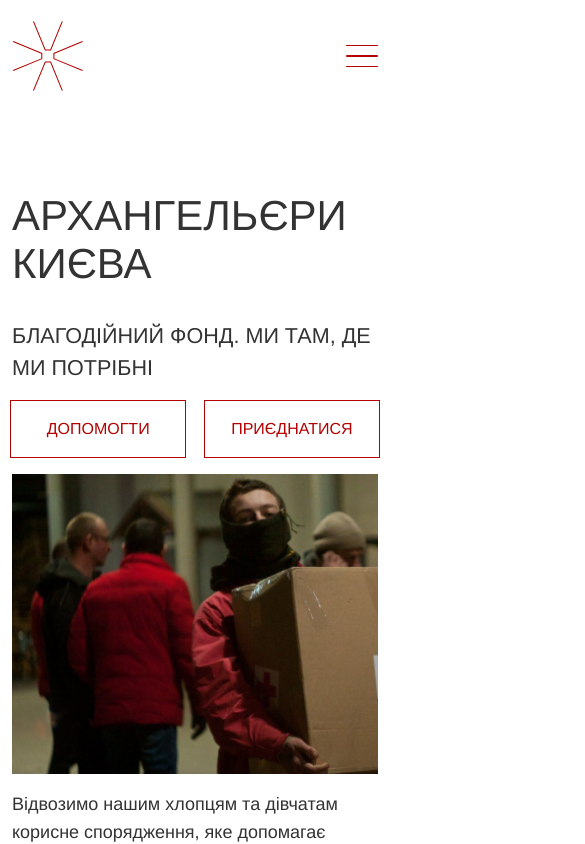
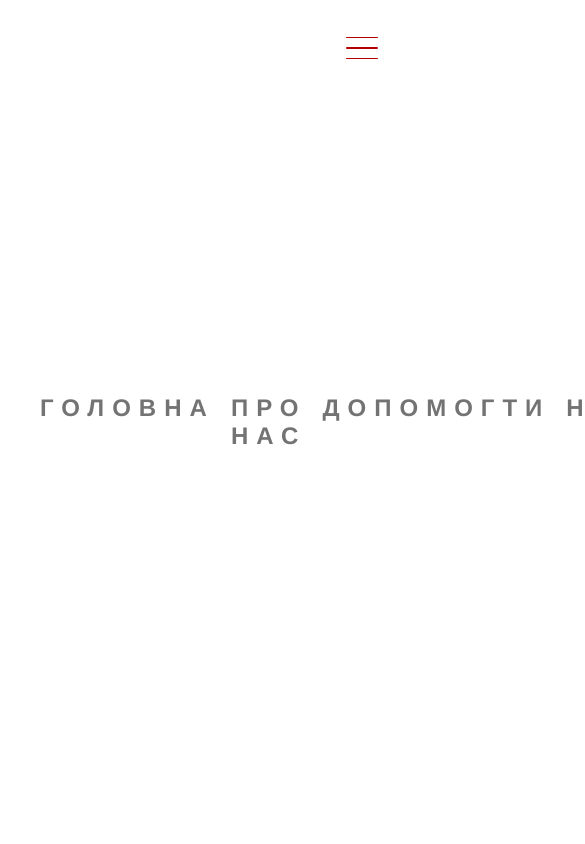
Before and after one commit to serzhmakarov/archangels-frontend, a React (Create React App) app: page / in a window 390 px wide. Shown: the top 844 px of the page, 585 px wide, since content can reach past the window. Built offline with nearby package versions, Linux system fonts and the light colour scheme.

Commit message:
Header mobile menu

```diff
--- a/src/assets/main.scss
+++ b/src/assets/main.scss
@@ -19,46 +19,6 @@ body {
 
   font: 100% $font-stack;
   color: $primary-color;
-}
-
-.main {
-  padding-top: 120px;
-
-  @media screen and (max-width: 991px) {
-    padding-top: 0;
-  }
-}
-
-.header {
-  position: fixed;
-  background: #fff;
-  display: flex;
-  justify-content: space-between;
-  width: 100%;
-  padding: 0 32px;
-  height: 120px;
-  align-items: center;
-  z-index: 1;
-
-  @media screen and (max-width: 991px) {
-    display: none;
-  }
-
-  .logo {
-    svg {
-      width: 72px;
-      height: 72px;
-      fill: $red;
-    }
-  }
-
-  .nav-link {
-    font-size: 18px;
-    text-transform: uppercase;
-    padding-left: 1rem !important;
-    padding-right: 1rem !important;
-    color: $red !important;
-  }
 }
 
 .contacts-page {
--- a/src/assets/styles/home-page.scss
+++ b/src/assets/styles/home-page.scss
@@ -8,7 +8,6 @@ $red: #B30000;
 }
 
 .home-page {
-  padding-top: 64px;
   text-align: left;
 
   &__title-block-left-side {
@@ -73,8 +72,6 @@ $red: #B30000;
     }
 
     @media screen and (max-width: 991px) {
-      padding-top: 0;
-
       p {
         padding-bottom: 0;
         font-size: 18px;
--- a/src/components/globals/header/main.jsx
+++ b/src/components/globals/header/desktopHeader.jsx
@@ -6,10 +6,14 @@ import { HashLink } from 'react-router-hash-link';
 
 import Logo from '../logo';
 import { navLinks } from '../../../constants';
+import useScrollDirection from '../../../hooks/useScrollDirection';
+import { HeaderDesktopContainer } from '../styles';
 
-const MainHeader = () => {
+const DesktopHeader = () => {
+  const scrollDirection = useScrollDirection();
+
 	return (
-    <div className="header">
+    <HeaderDesktopContainer className="header" scrollDirection={scrollDirection}>
      <Logo />
      <Navbar>
        <Nav>
@@ -25,8 +29,8 @@ const MainHeader = () => {
           <Nav.Link smooth as={HashLink} to="/#contacts">Контакти</Nav.Link>
         </Nav>
       </Navbar>
-    </div>
+    </HeaderDesktopContainer>
 	);
 };
 
-export default MainHeader;
+export default DesktopHeader;
--- a/src/components/globals/header/menu.jsx
+++ b/src/components/globals/header/menu.jsx
@@ -1,24 +1,30 @@
 import React from 'react';
+import Navbar from 'react-bootstrap/Navbar';
+import Nav from 'react-bootstrap/Nav';
+import { Link } from 'react-router-dom';
+import { HashLink } from 'react-router-hash-link';
 
-import useScrollDirection from '../../../hooks/useScrollDirection';
-import { HeaderMobileContainer } from '../styles';
-import Logo from '../logo';
+import { navLinks } from '../../../constants';
+import { StyledMenu } from '../styles';
 
 const Menu = () => {
-  const scrollDirection = useScrollDirection();
-
   return (
-    <HeaderMobileContainer scrollDirection={scrollDirection}>
-      <div className="header-mobile__wrapper">
-        <Logo />
-        <div className="hamburger">
-          <div className="burger" />
-          <div className="burger" />
-          <div className="burger" />
-        </div>
-      </div>
-    </HeaderMobileContainer>
-  );
-};
-
+    <StyledMenu>
+      <Navbar>
+        <Nav>
+          {navLinks.map(({ link, label }) => (
+            <Nav.Link
+              key={link}
+              to={link}
+              as={Link}
+            >
+              {label}
+            </Nav.Link>
+          ))}
+          <Nav.Link smooth as={HashLink} to="/#contacts">Контакти</Nav.Link>
+        </Nav>
+      </Navbar>
+    </StyledMenu>
+  )
+}
 export default Menu;
--- /dev/null
+++ b/src/components/globals/header/mobileHeader.jsx
@@ -0,0 +1,26 @@
+import React from 'react';
+
+import useScrollDirection from '../../../hooks/useScrollDirection';
+import { HeaderMobileContainer } from '../styles';
+import Logo from '../logo';
+import Menu from './menu';
+
+const MobileHeader = () => {
+  const scrollDirection = useScrollDirection();
+
+  return (
+    <HeaderMobileContainer scrollDirection={scrollDirection}>
+      <Menu />
+      <div className="header-mobile__wrapper">
+        <Logo />
+        <div className="hamburger">
+          <div className="burger" />
+          <div className="burger" />
+          <div className="burger" />
+        </div>
+      </div>
+    </HeaderMobileContainer>
+  );
+};
+
+export default MobileHeader;
--- a/src/components/globals/layout.jsx
+++ b/src/components/globals/layout.jsx
@@ -1,13 +1,13 @@
 import React from 'react';
-import Header from './header/main';
+import DesktopHeader from './header/desktopHeader';
 import Footer from './footer';
-import Menu from './header/menu';
+import MobileHeader from './header/mobileHeader';
 
 const Layout = ({ children }) => {
   return (
 		<div className="layout">
-			<Header />
-			<Menu />
+			<DesktopHeader />
+			<MobileHeader />
 			<div className="main">
 				{children}
 			</div>
--- a/src/components/globals/styles.jsx
+++ b/src/components/globals/styles.jsx
@@ -5,7 +5,8 @@ export const HeaderMobileContainer = styled(Container)`
   display: none !important;
 
   @media screen and (max-width: 991px) {
-    display: block !important;
+    display: flex !important;
+    width: 100%;
     position: sticky;
     height: 6rem;
     background: #fff;
@@ -14,9 +15,9 @@ export const HeaderMobileContainer = styled(Container)`
   }
 
   .header-mobile__wrapper {
+    width: 100%;
     display: flex;
     align-items: center;
-    padding: 20px 0;
     justify-content: space-between;
   }
 
@@ -41,5 +42,70 @@ export const HeaderMobileContainer = styled(Container)`
 `;
 
 export const HeaderDesktopContainer = styled.div`
+  position: sticky;
+  background: #fff;
+  display: flex;
+  justify-content: space-between;
+  width: 100%;
+  padding: 0 32px;
+  height: 6rem;
+  align-items: center;
+  z-index: 10;
+  top: ${props => props.scrollDirection === 'down' ? '-6rem' : 0};
+  transition: top .2s;
 
+  @media screen and (max-width: 991px) {
+    display: none;
+  }
+
+  .logo svg {
+    width: 72px;
+    height: 72px;
+    fill: #B30000;
+  }
+
+  .nav-link {
+    font-size: 18px;
+    text-transform: uppercase;
+    padding-left: 1rem !important;
+    padding-right: 1rem !important;
+    color: #B30000 !important;
+  }
 `;
+
+export const StyledMenu = styled.nav`
+  display: flex;
+  flex-direction: column;
+  justify-content: center;
+  background: #fff;
+  height: 100vh;
+  text-align: left;
+  padding: 2rem;
+  position: absolute;
+  top: 0;
+  left: 0;
+  transition: transform 0.3s ease-in-out;
+
+  @media (max-width: ${({ theme }) => theme.mobile}) {
+    width: 100%;
+  }
+
+  a {
+    font-size: 2rem;
+    text-transform: uppercase;
+    padding: 2rem 0;
+    font-weight: bold;
+    letter-spacing: 0.5rem;
+    text-decoration: none;
+    transition: color 0.3s linear;
+
+    @media screen and (max-width: 991px) {
+      font-size: 1.5rem;
+      text-align: center;
+    }
+
+    /* &:hover {
+      color: ${({ theme }) => theme.primaryHover};
+    } */
+  }
+`;
--- a/src/hooks/useScrollDirection.js
+++ b/src/hooks/useScrollDirection.js
@@ -9,14 +9,18 @@ export default function useScrollDirection() {
     const updateScrollDirection = () => {
       const scrollY = window.pageYOffset;
       const direction = scrollY > lastScrollY ? "down" : "up";
+
       if (direction !== scrollDirection && (scrollY - lastScrollY > 10 || scrollY - lastScrollY < -10)) {
         setScrollDirection(direction);
       }
+
       lastScrollY = scrollY > 0 ? scrollY : 0;
     };
-    window.addEventListener("scroll", updateScrollDirection); // add event listener
+
+     window.addEventListener("scroll", updateScrollDirection);
+
     return () => {
-      window.removeEventListener("scroll", updateScrollDirection); // clean up
+      window.removeEventListener("scroll", updateScrollDirection);
     }
   }, [scrollDirection]);
 
```
